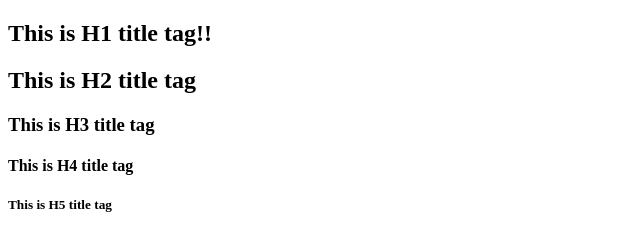
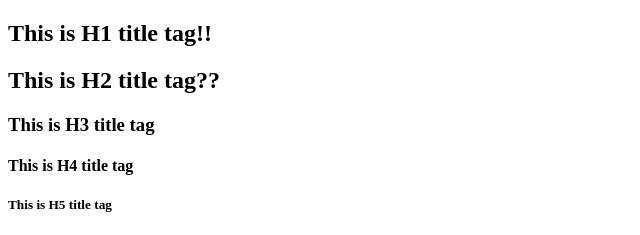
Before and after one commit to jsong0228/my_test_directory, a plain HTML site: page index.html in a window 1280 px wide. Shown: the top 235 px of the page, 0-640 px from the left. Drawn offline with Linux system fonts and the light colour scheme.

Commit message:
H2 tag has question marks

```diff
--- a/index.html
+++ b/index.html
@@ -10,7 +10,7 @@
   <body>
     <section>
       <h1>This is H1 title tag!!</h1>
-      <h2>This is H2 title tag</h2>
+      <h2>This is H2 title tag??</h2>
       <h3>This is H3 title tag</h3>
       <h4>This is H4 title tag</h4>
       <h5>This is H5 title tag</h5>
```
